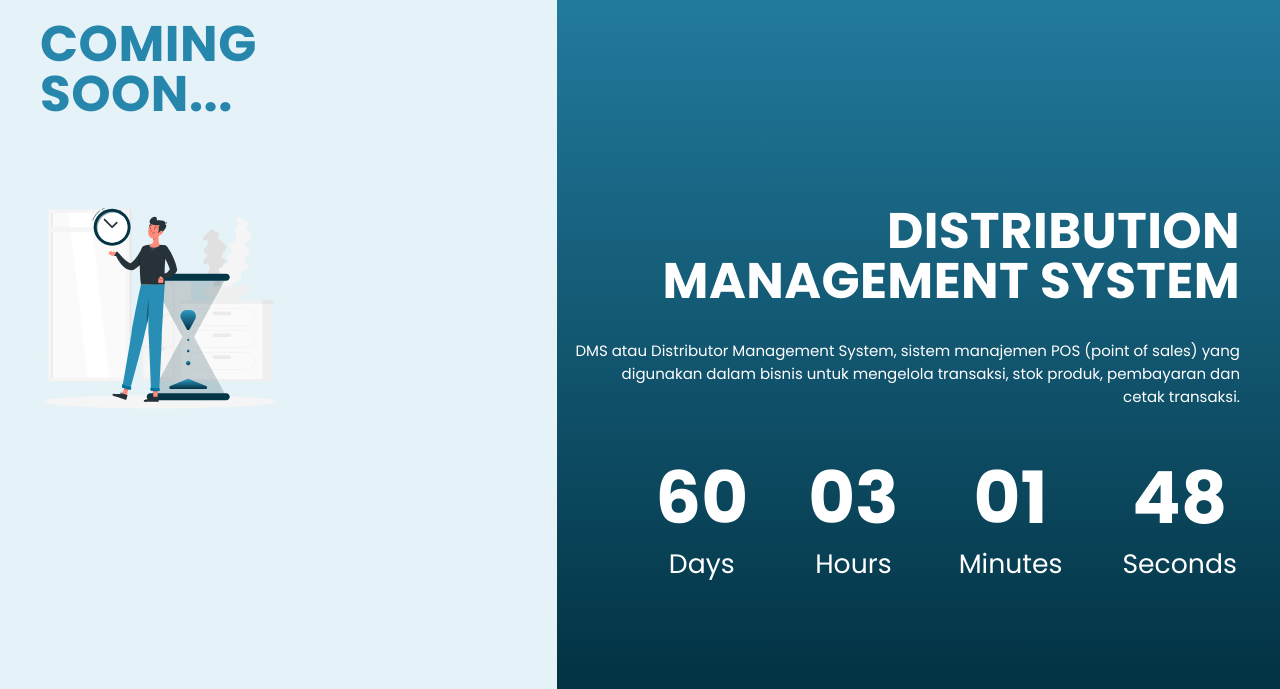
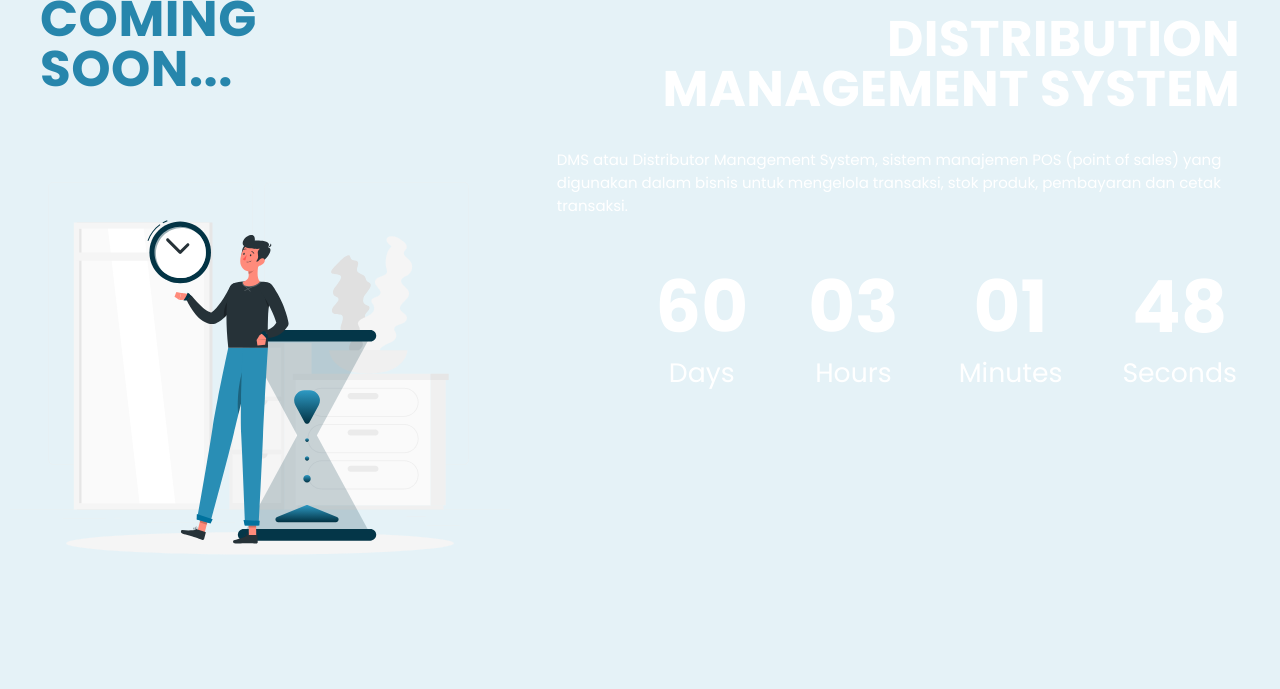
Before and after one commit to lifeofriq/comingsoon-page, a plain HTML site: page index.html in a window 1280 px wide. Shown: the part 111-800 px from the top of the page. Drawn offline with Linux system fonts and the light colour scheme.

Commit message:
Update index.html

```diff
--- a/index.html
+++ b/index.html
@@ -8,8 +8,7 @@
     <link rel="icon" href="img/Logo_DMS.svg">
 </head>
 <body>
-    <div class="container">
-        <br>
+    <div class="split left">
         <div id="img" class="img">
             <img src="img/Logo_DMS.svg" alt="Logo_DMS" width="35" height="44">
         </div>
@@ -17,26 +16,16 @@
             <h1 data-text="comingsoon">COMING SOON...</h1>
         </div>
         <div class="svg">
-            <img src="img/vector.svg" alt="Vector" width="300px" height="300px">
+            <img src="img/vector.svg" alt="Vector" width="500px" height="500px">
         </div>
     </div>
-
-    <div id="grad1">
-        <div class="two-column">
-            <div class="column-left">
-                <!-- Content for the left column -->
-                <!-- Add your content here -->
-            </div>
-            <div class="column-right">
-                <div class="container2">
+    <div class="split right">
         <div id="web_name" class="web_name">
             <h1>DISTRIBUTION MANAGEMENT SYSTEM</h1>
         </div>
-
         <div id="desc" class="desc">
-                        <p>DMS atau Distributor Management System, sistem manajemen POS (point of sales) yang digunakan dalam bisnis untuk mengelola transaksi, stok produk, pembayaran dan cetak transaksi.</p>
+            <p>DMS atau Distributor Management System, sistem manajemen POS (point of sales) yang digunakan dalam bisnis untuk mengelola transaksi, stok produk, pembayaran dan cetak transaksi.</p>
         </div>
-
         <div id="countdown-container">
             <div id="countdown" class="countdown">
                 <!-- Countdown timer content goes here -->
@@ -44,29 +33,21 @@
                     <h2 id="day">00</h2>
                     <small>Days</small>
                 </div>
-
                 <div class="time">
                     <h2 id="hour">00</h2>
                     <small>Hours</small>
                 </div>
-
                 <div class="time">
                     <h2 id="minutes">00</h2>
                     <small>Minutes</small>
                 </div>
-
                 <div class="time">
                     <h2 id="second">00</h2>
                     <small>Seconds</small>
                 </div>
             </div>
         </div>
-                    <!-- Other countdown timer elements go here -->
     </div>
-            </div>
-        </div>
-    </div>
-
     <script>
         // Set the date to count down to (replace with your target date)
         const targetDate = new Date('2023-12-03 09:59:59').getTime();
```
Lines whose indentation alone changed are shown as unchanged.
